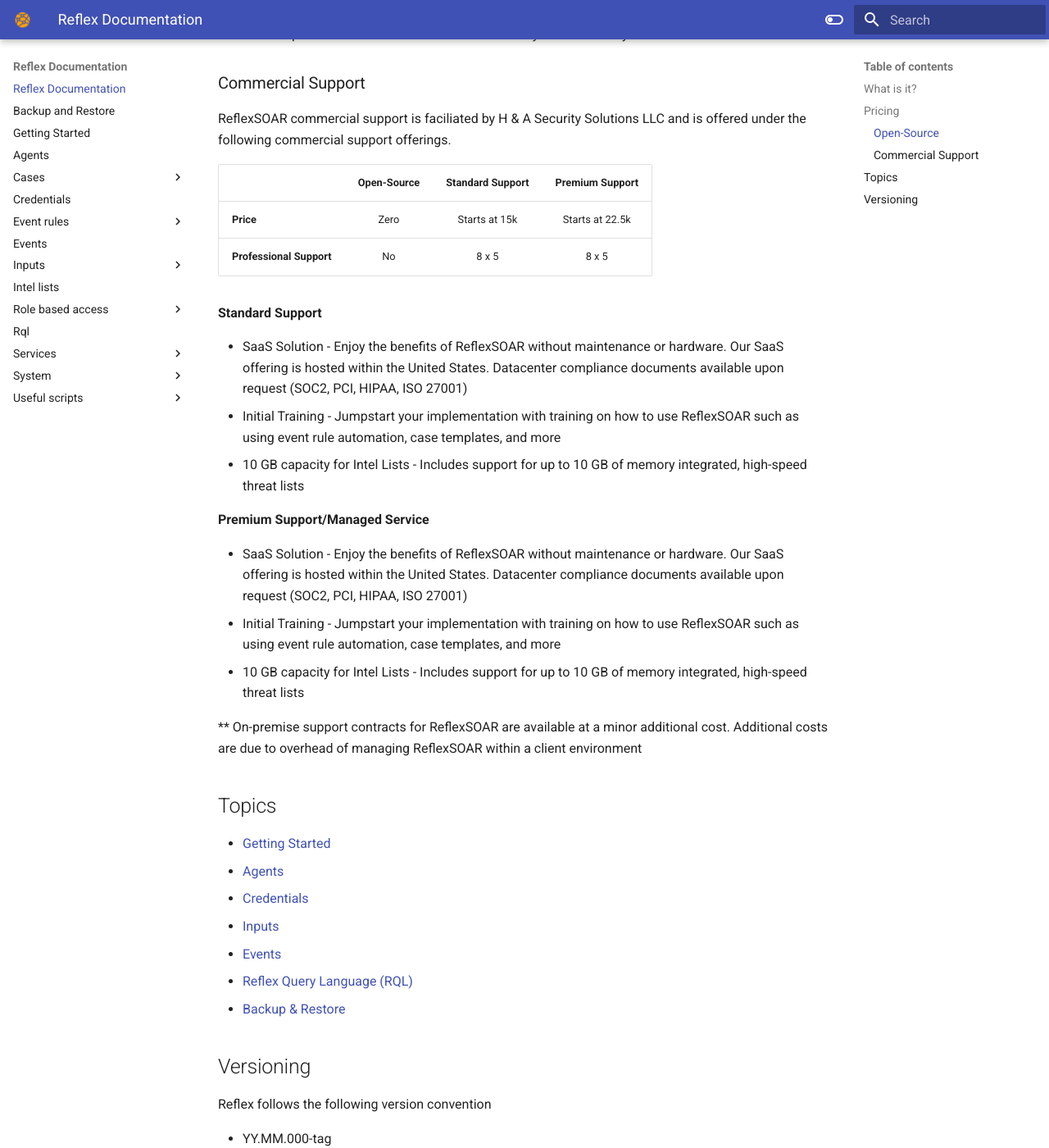
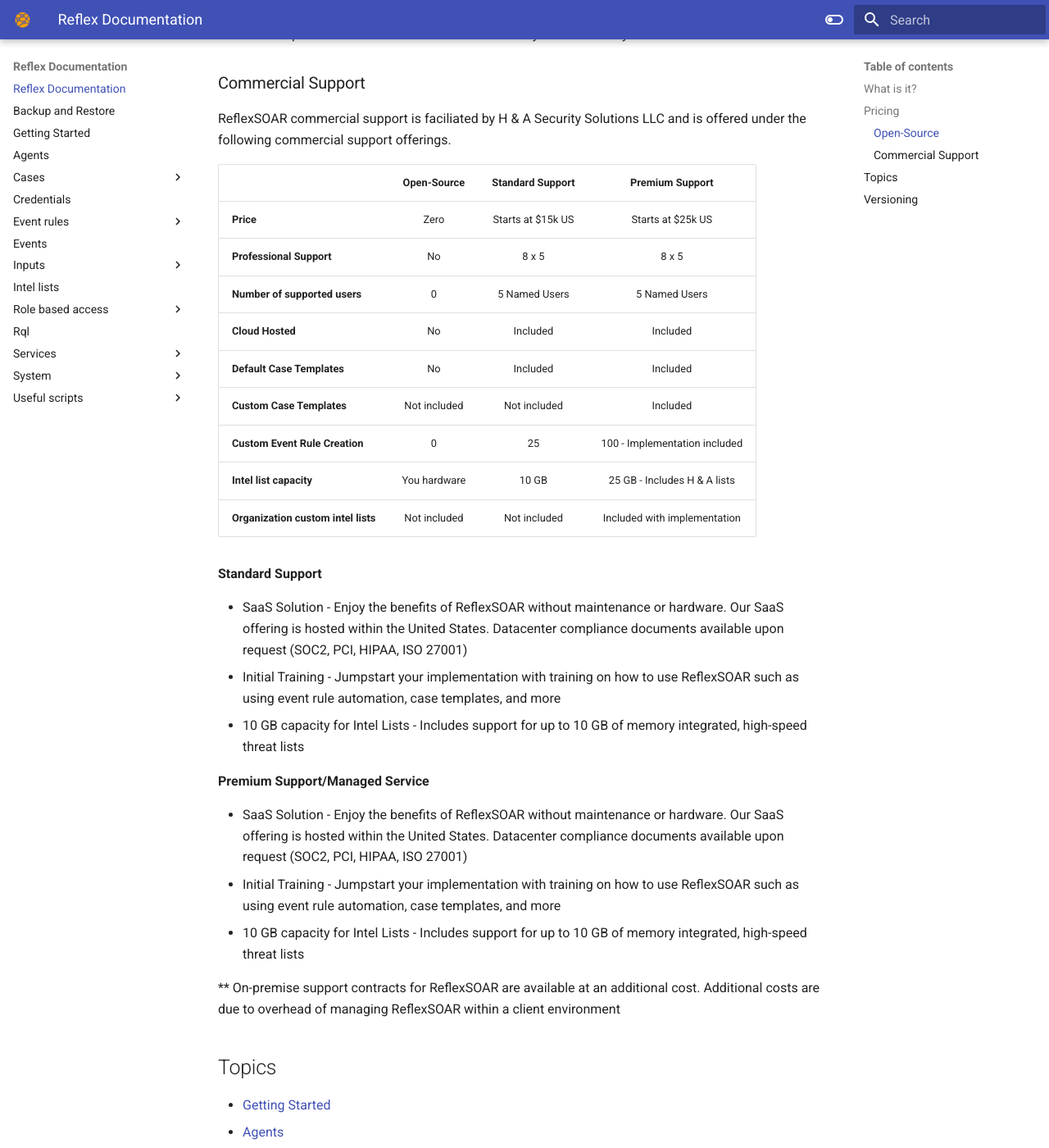
Before and after one commit to reflexsoar/reflex-docs, an MkDocs documentation site: the page built from docs/index.md, in a window 1280 px wide and 1400 px high, scrolled down 611 px. Shown: the whole window at 82% size. Built offline with MkDocs 1.6.1 and Material for MkDocs 9.7.7, drawn with Linux system fonts in a browser that asks for light colours.

Commit message:
Update index.md

```diff
--- a/docs/index.md
+++ b/docs/index.md
@@ -12,10 +12,17 @@
 ### Commercial Support
 ReflexSOAR commercial support is faciliated by H & A Security Solutions LLC and is offered under the following commercial support offerings.
 
-|                          | Open-Source     |   Standard Support      | Premium Support            |
-| :----------------------- | :-------------: | :---------------------: | :------------------------: |
-| **Price**                | Zero            | Starts at 15k           | Starts at   22.5k          |
-| **Professional Support** | No              | 8 x 5                   | 8 x 5                      |
+|                                     | Open-Source     |   Standard Support      | Premium Support               |
+| :---------------------------------- | :-------------: | :---------------------: | :---------------------------: |
+| **Price**                           | Zero            | Starts at $15k US       | Starts at $25k US             |
+| **Professional Support**            | No              | 8 x 5                   | 8 x 5                         |
+| **Number of supported users**       | 0               | 5 Named Users           | 5 Named Users                 |
+| **Cloud Hosted**                    | No              | Included                | Included                      |
+| **Default Case Templates**          | No              | Included                | Included                      |
+| **Custom Case Templates**           | Not included    | Not included            | Included                      |
+| **Custom Event Rule Creation**      | 0               | 25                      | 100 - Implementation included |
+| **Intel list capacity**             | You hardware    | 10 GB                   | 25 GB - Includes H & A lists  |
+| **Organization custom intel lists** | Not included    | Not included            | Included with implementation  |
 
 **Standard Support**
 
@@ -29,7 +36,7 @@
 - Initial Training - Jumpstart your implementation with training on how to use ReflexSOAR such as using event rule automation, case templates, and more
 - 10 GB capacity for Intel Lists - Includes support for up to 10 GB of memory integrated, high-speed threat lists
 
-** On-premise support contracts for ReflexSOAR are available at a minor additional cost. Additional costs are due to overhead of managing ReflexSOAR within a client environment
+** On-premise support contracts for ReflexSOAR are available at an additional cost. Additional costs are due to overhead of managing ReflexSOAR within a client environment
 
 ## Topics
 
```
